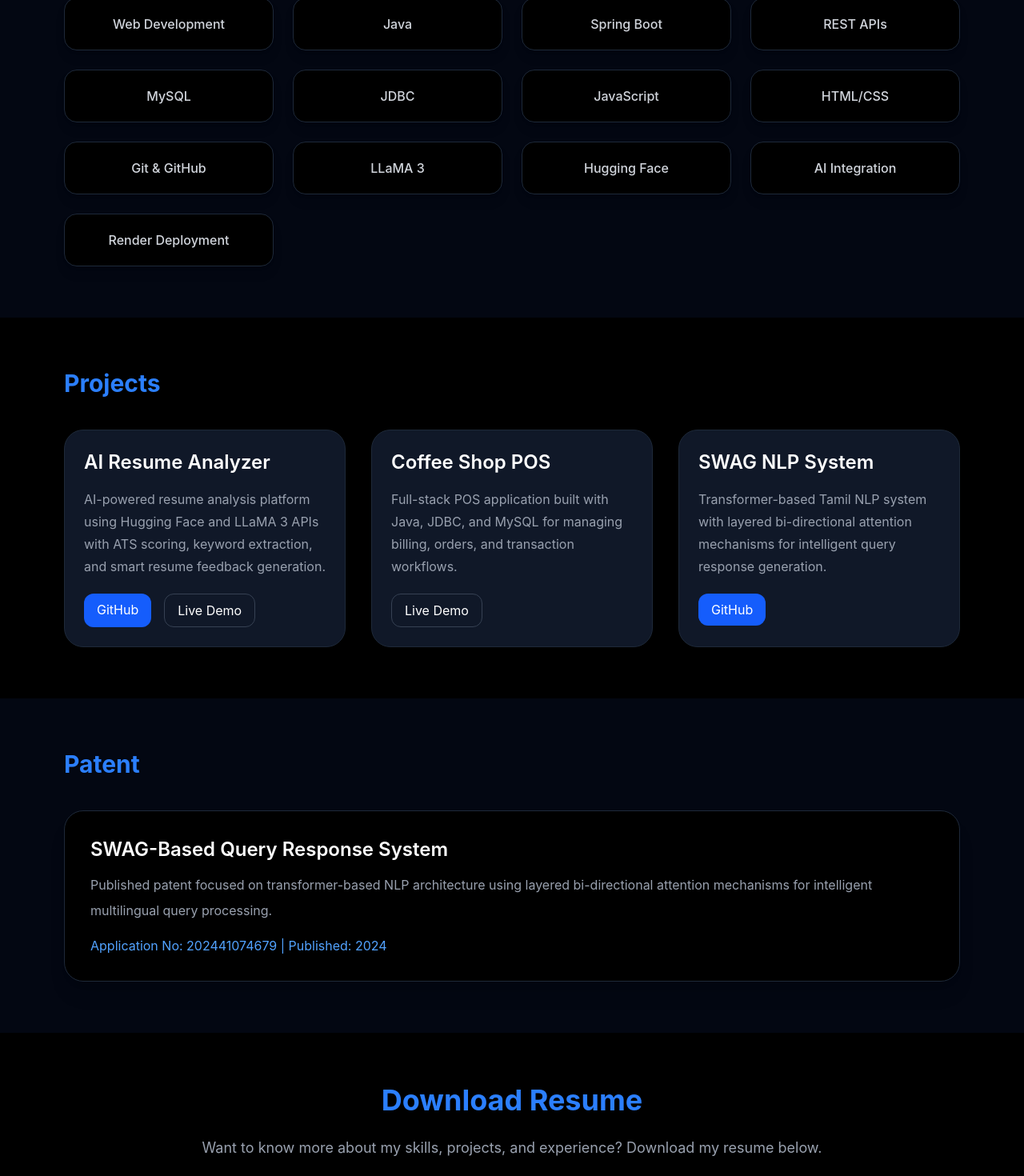
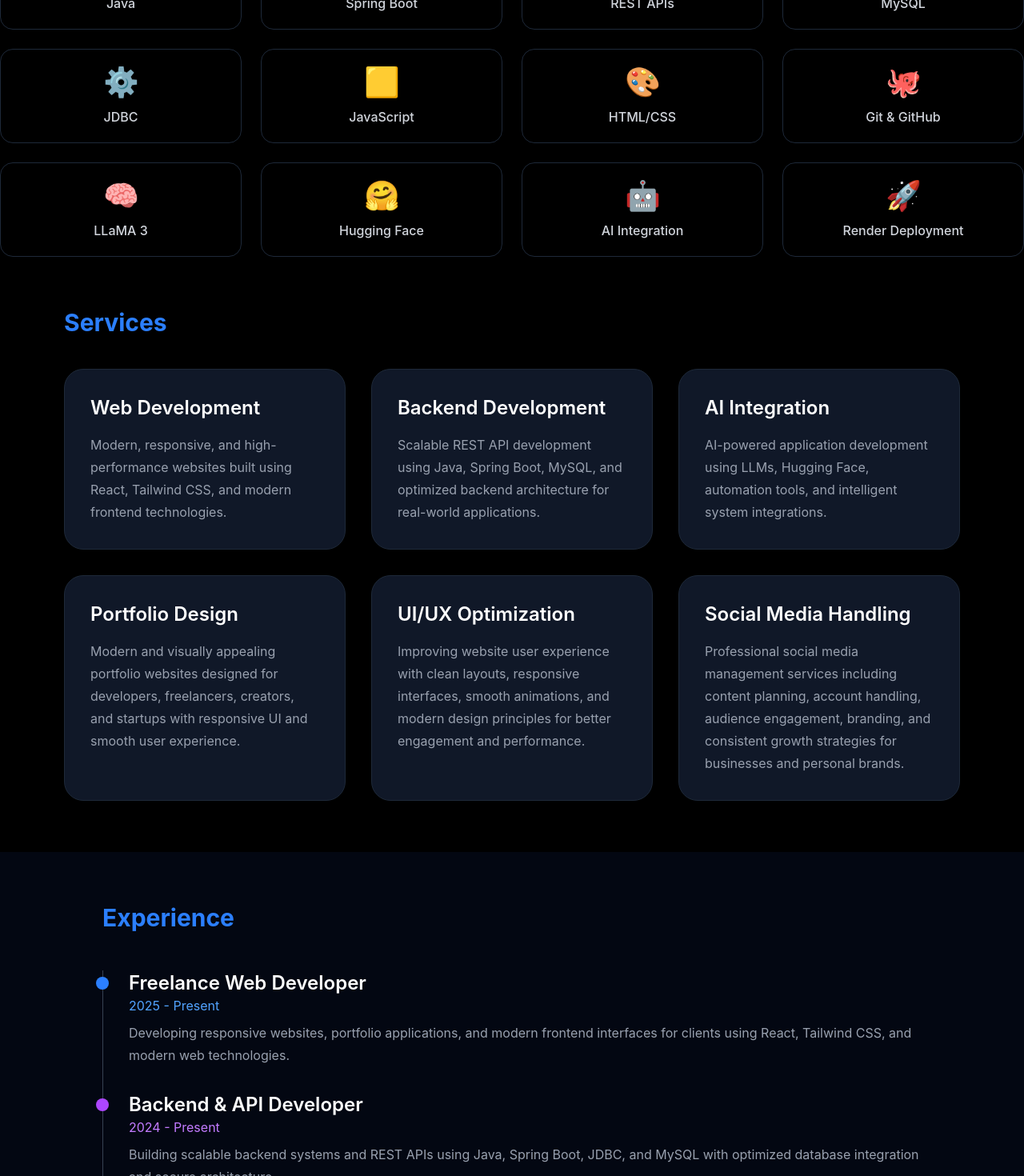
Before and after one commit to suryanarayanan20/Protfolio-Surya-, a React app: page / in a window 1280 px wide. Shown: the part 1260-2730 px from the top of the page at 80% size. Built offline with nearby package versions, Linux system fonts and the light colour scheme; the HTML template or start-up script is replaced by a standard one.

Commit message:
updated portfolio contact form

```diff
--- a/src/App.jsx
+++ b/src/App.jsx
@@ -5,6 +5,11 @@ export default function Portfolio() {
       <section className="px-6 md:px-20 py-20 border-b border-gray-800">
         <div className="max-w-6xl mx-auto grid md:grid-cols-2 gap-10 items-center">
           <div>
+
+            <div className="inline-flex items-center gap-2 bg-green-500/10 border border-green-500/30 text-green-400 px-4 py-2 rounded-full mb-6 text-sm font-medium">
+  <span className="w-2 h-2 bg-green-400 rounded-full animate-pulse"></span>
+  Available for Freelance Projects
+</div>
             <p className="text-gray-400 text-lg mb-3">Hello, I'm</p>
 
             <h1 className="text-5xl md:text-7xl font-bold leading-tight mb-4">
@@ -78,37 +83,195 @@ As a freelancer, I enjoy collaborating with clients, startups, and businesses to
         </div>
       </section>
 
-      {/* Skills */}
-      <section className="px-6 md:px-20 py-16 bg-gray-950">
-        <div className="max-w-6xl mx-auto">
-          <h2 className="text-3xl font-bold mb-10 text-blue-500">Skills</h2>
+      <div className="grid grid-cols-2 md:grid-cols-4 gap-6">
 
-          <div className="grid grid-cols-2 md:grid-cols-4 gap-6">
   {[
-              'Web Development',
-              'Java',
-              'Spring Boot',
-              'REST APIs',
-              'MySQL',
-              'JDBC',
-              'JavaScript',
-              'HTML/CSS',
-              'Git & GitHub',
-              'LLaMA 3',
-              'Hugging Face',
-              'AI Integration',
-              'Render Deployment',
+    { name: 'Java', icon: '☕' },
+    { name: 'Spring Boot', icon: '🌱' },
+    { name: 'REST APIs', icon: '🔗' },
+    { name: 'MySQL', icon: '🗄️' },
+    { name: 'JDBC', icon: '⚙️' },
+    { name: 'JavaScript', icon: '🟨' },
+    { name: 'HTML/CSS', icon: '🎨' },
+    { name: 'Git & GitHub', icon: '🐙' },
+    { name: 'LLaMA 3', icon: '🧠' },
+    { name: 'Hugging Face', icon: '🤗' },
+    { name: 'AI Integration', icon: '🤖' },
+    { name: 'Render Deployment', icon: '🚀' },
   ].map((skill) => (
     <div
-                key={skill}
+      key={skill.name}
       className="bg-black border border-gray-800 hover:border-blue-500 transition rounded-2xl p-5 text-center text-gray-300 font-medium shadow-lg"
     >
-                {skill}
+      <div className="text-4xl mb-3">
+        {skill.icon}
+      </div>
+
+      <p>{skill.name}</p>
     </div>
   ))}
 </div>
+
+      {/* Services */}
+<section className="px-6 md:px-20 py-16">
+  <div className="max-w-6xl mx-auto">
+
+    <h2 className="text-3xl font-bold mb-10 text-blue-500">
+      Services
+    </h2>
+
+    <div className="grid md:grid-cols-3 gap-8">
+
+      {/* Service 1 */}
+      <div className="bg-gray-900 border border-gray-800 rounded-3xl p-8 shadow-xl hover:border-blue-500 transition duration-300">
+        <h3 className="text-2xl font-semibold mb-4">
+          Web Development
+        </h3>
+
+        <p className="text-gray-400 leading-7">
+          Modern, responsive, and high-performance websites built using
+          React, Tailwind CSS, and modern frontend technologies.
+        </p>
+      </div>
+
+      {/* Service 2 */}
+      <div className="bg-gray-900 border border-gray-800 rounded-3xl p-8 shadow-xl hover:border-blue-500 transition duration-300">
+        <h3 className="text-2xl font-semibold mb-4">
+          Backend Development
+        </h3>
+
+        <p className="text-gray-400 leading-7">
+          Scalable REST API development using Java, Spring Boot, MySQL,
+          and optimized backend architecture for real-world applications.
+        </p>
+      </div>
+
+      {/* Service 3 */}
+      <div className="bg-gray-900 border border-gray-800 rounded-3xl p-8 shadow-xl hover:border-blue-500 transition duration-300">
+        <h3 className="text-2xl font-semibold mb-4">
+          AI Integration
+        </h3>
+
+        <p className="text-gray-400 leading-7">
+          AI-powered application development using LLMs, Hugging Face,
+          automation tools, and intelligent system integrations.
+        </p>
+      </div>
+
+      {/* Service 4 */}
+<div className="bg-gray-900 border border-gray-800 rounded-3xl p-8 shadow-xl hover:border-blue-500 transition duration-300">
+  <h3 className="text-2xl font-semibold mb-4">
+    Portfolio Design
+  </h3>
+
+  <p className="text-gray-400 leading-7">
+    Modern and visually appealing portfolio websites designed for
+    developers, freelancers, creators, and startups with responsive UI
+    and smooth user experience.
+  </p>
+</div>
+
+{/* Service 5 */}
+<div className="bg-gray-900 border border-gray-800 rounded-3xl p-8 shadow-xl hover:border-blue-500 transition duration-300">
+  <h3 className="text-2xl font-semibold mb-4">
+    UI/UX Optimization
+  </h3>
+
+  <p className="text-gray-400 leading-7">
+    Improving website user experience with clean layouts, responsive
+    interfaces, smooth animations, and modern design principles for
+    better engagement and performance.
+  </p>
+</div>
+
+{/* Service 6 */}
+<div className="bg-gray-900 border border-gray-800 rounded-3xl p-8 shadow-xl hover:border-blue-500 transition duration-300">
+  <h3 className="text-2xl font-semibold mb-4">
+    Social Media Handling
+  </h3>
+
+  <p className="text-gray-400 leading-7">
+    Professional social media management services including content
+    planning, account handling, audience engagement, branding, and
+    consistent growth strategies for businesses and personal brands.
+  </p>
+</div>
+
+    </div>
   </div>
 </section>
+
+{/* Experience */}
+<section className="px-6 md:px-20 py-16 bg-gray-950">
+  <div className="max-w-5xl mx-auto">
+
+    <h2 className="text-3xl font-bold mb-12 text-blue-500">
+      Experience
+    </h2>
+
+    <div className="space-y-8 border-l border-gray-700 pl-8">
+
+      {/* Experience 1 */}
+      <div className="relative">
+        <div className="absolute -left-[41px] top-2 w-4 h-4 bg-blue-500 rounded-full"></div>
+
+        <h3 className="text-2xl font-semibold">
+          Freelance Web Developer
+        </h3>
+
+        <p className="text-blue-400 mb-2">
+          2025 - Present
+        </p>
+
+        <p className="text-gray-400 leading-7">
+          Developing responsive websites, portfolio applications, and
+          modern frontend interfaces for clients using React, Tailwind CSS,
+          and modern web technologies.
+        </p>
+      </div>
+
+      {/* Experience 2 */}
+      <div className="relative">
+        <div className="absolute -left-[41px] top-2 w-4 h-4 bg-purple-500 rounded-full"></div>
+
+        <h3 className="text-2xl font-semibold">
+          Backend & API Developer
+        </h3>
+
+        <p className="text-purple-400 mb-2">
+          2024 - Present
+        </p>
+
+        <p className="text-gray-400 leading-7">
+          Building scalable backend systems and REST APIs using Java,
+          Spring Boot, JDBC, and MySQL with optimized database
+          integration and secure architecture.
+        </p>
+      </div>
+
+      {/* Experience 3 */}
+      <div className="relative">
+        <div className="absolute -left-[41px] top-2 w-4 h-4 bg-green-500 rounded-full"></div>
+
+        <h3 className="text-2xl font-semibold">
+          AI Application Developer
+        </h3>
+
+        <p className="text-green-400 mb-2">
+          2024 - Present
+        </p>
+
+        <p className="text-gray-400 leading-7">
+          Developing AI-powered applications using LLMs, Hugging Face,
+          automation tools, and intelligent systems for smart user
+          interaction and workflow optimization.
+        </p>
+      </div>
+
+    </div>
+  </div>
+</section>
+
 
       {/* Projects */}
       <section className="px-6 md:px-20 py-16">
@@ -248,6 +411,62 @@ As a freelancer, I enjoy collaborating with clients, startups, and businesses to
 </section>
 
       {/* Contact */}
+{/* Contact Form */}
+<section className="px-6 md:px-20 py-16 bg-gray-950">
+  <div className="max-w-4xl mx-auto">
+
+    <h2 className="text-4xl font-bold text-center text-blue-500 mb-6">
+      Contact Me
+    </h2>
+
+    <p className="text-gray-400 text-center mb-12 text-lg">
+      Have a project idea, freelance opportunity, or collaboration?
+      Feel free to send me a message.
+    </p>
+
+    <form
+  action="https://formsubmit.co/sn3139132@gmail.com"
+  method="POST"
+  className="space-y-6"
+>
+
+  <input type="hidden" name="_captcha" value="false" />
+  <input type="hidden" name="_next" value="http://localhost:5173/" />
+
+  <input
+    type="text"
+    name="name"
+    placeholder="Your Name"
+    required
+    className="w-full bg-black border border-gray-800 rounded-2xl px-5 py-4 text-white"
+  />
+
+  <input
+    type="email"
+    name="email"
+    placeholder="Your Email"
+    required
+    className="w-full bg-black border border-gray-800 rounded-2xl px-5 py-4 text-white"
+  />
+
+  <textarea
+    name="message"
+    rows="6"
+    placeholder="Your Message"
+    required
+    className="w-full bg-black border border-gray-800 rounded-2xl px-5 py-4 text-white"
+  ></textarea>
+
+  <button
+    type="submit"
+    className="bg-blue-600 hover:bg-blue-700 px-8 py-4 rounded-2xl font-semibold"
+  >
+    Send Message
+  </button>
+
+</form>
+  </div>
+</section>
       <section className="px-6 md:px-20 py-20">
         <div className="max-w-4xl mx-auto text-center">
           <h2 className="text-4xl font-bold mb-6 text-blue-500">
```
Lines whose indentation alone changed are shown as unchanged.
